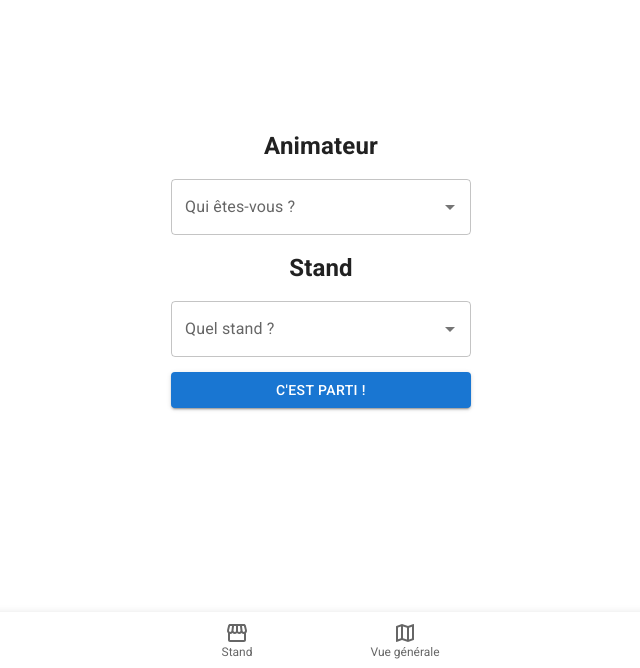
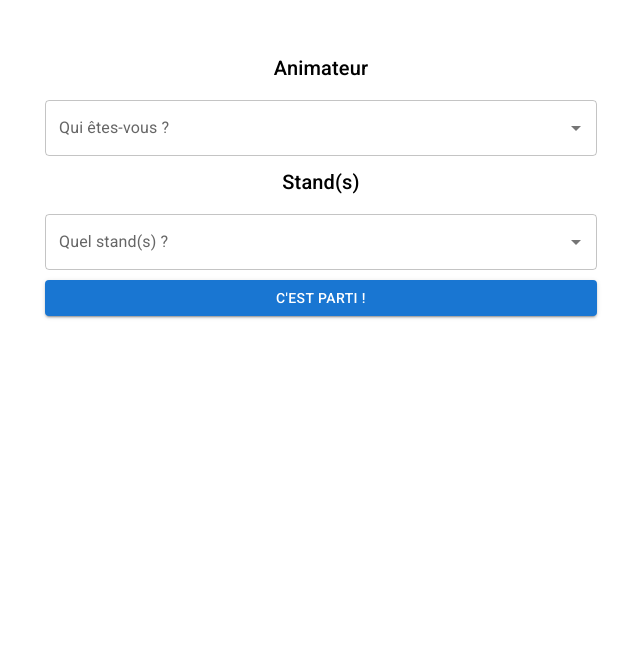
Before and after one commit to JoAnisky/rotation-app-frontend, a React (Vite) app: page /animateur in a window 1280 px wide. Shown: the part 132-800 px from the top of the page, without its empty margins (319-959 px from the left). Built offline with nearby package versions, Linux system fonts and the light colour scheme; no server answers.

Commit message:
Added new structure and update animator stands field

```diff
--- a/src/pages/Animator.tsx
+++ b/src/pages/Animator.tsx
@@ -1,29 +1,25 @@
 import React, { useState, useEffect } from "react";
-import { Autocomplete, Button, TextField } from "@mui/material";
-import PageContainer from "@/layouts/PageContainer";
+import { Autocomplete, Box, Button, Container, Grid, TextField, Typography } from "@mui/material";
 import Stand from "./Stand";
 import useFetch from "@/hooks/useFetch";
 import { useLocalStorage } from "@/hooks/useLocalStorage";
-import { STANDS_API , ANIMATOR_API } from "@/routes/api/";
+import { STANDS_API, ANIMATOR_API, ACTIVITY_API } from "@/routes/api/";
+import { IStand } from "@/types/ActivityInterface";
+import NavbarUp from "@/components/NavbarUp";
+import useActiveComponent from "@/hooks/useActiveComponent";
+import NavbarDown from "@/components/NavbarDown";
+import GeneralView from "./GeneralView";
 
 interface IAnimator {
   id: number;
   name: string;
+  stands?: IStand[] | null;
 }
 
-interface IStand {
-  id: number;
-  name: string;
-  is_competitive: boolean;
-  animator: string | null;
-  activity: {
-    id: number;
-  };
-}
 // Type for the selected animator state
-interface ISelectedValue {
-  id: number;
-  name: string;
+interface UpdateAnimatorStandsData {
+  animator: number;
+  stands: IStand[];
 }
 
 const Animator: React.FC = () => {
@@ -34,23 +30,16 @@ const Animator: React.FC = () => {
   const [errorMessage, setErrorMessage] = useState<string | null>(null);
 
   const [animators, setAnimators] = useState<IAnimator[]>([]);
-  const [selectedAnimator, setSelectedAnimator] =
-    useState<ISelectedValue | null>(null); // State for the selected Animator
+  const [selectedAnimator, setSelectedAnimator] = useState<IAnimator | null>(null); // State for the selected Animator
 
   const [stands, setStands] = useState<IStand[]>([]);
-  const [selectedStand, setSelectedStand] = useState<ISelectedValue | null>(
-    null
-  ); // State for the selected stand
+  const [selectedStands, setSelectedStands] = useState<IStand[]>([]); // State for the selected stand
 
   // Fetch animators Data for option list display
-  const [fetchedAnimatorsData, animatorsLoading] = useFetch<IAnimator[]>(
-    ANIMATOR_API.animators
-  );
+  const [fetchedAnimatorsData, animatorsLoading] = useFetch<IAnimator[]>(ANIMATOR_API.animators);
 
   // Fetch stands Data for option list display
-  const [fetchedStandsData, standsLoading] = useFetch<IStand[]>(
-    STANDS_API.stands
-  );
+  const [fetchedStandsData, standsLoading] = useFetch<IStand[]>(ACTIVITY_API.getActivityStands(15));
 
   const getSelectedStand = () => {
     try {
@@ -65,18 +54,18 @@ const Animator: React.FC = () => {
   useEffect(() => {
     const storedStand = getSelectedStand();
     if (storedStand) {
-      setSelectedStand(storedStand);
+      setSelectedStands(storedStand);
       // If a stored stand is found, we assume that the animator-stand association has already been set
       setAnimatorStandSetted(true);
     }
-  }, [])
+  }, []);
 
   // Add a function to handle changing the selection
   const handleChangeSelection = () => {
     setAnimatorStandSetted(false);
     // Optionally clear selectedAnimator and selectedStand if you want to reset the selection entirely
     setSelectedAnimator(null);
-    setSelectedStand(null);
+    setSelectedStands([]);
     // Clear the stored data from local storage
     setItem(null); // Adjust based on how your useLocalStorage hook handles removing items
   };
@@ -100,128 +89,138 @@ const Animator: React.FC = () => {
   }, [fetchedStandsData]);
 
   useEffect(() => {
-    if (selectedStand) {
-      setItem(JSON.stringify(selectedStand));
+    if (selectedStands) {
+      setItem(JSON.stringify(selectedStands));
     }
-  }, [setItem, selectedStand]);
+  }, [setItem, selectedStands]);
 
-
+  const handleSelectedStands = () => {
+    if (selectedStands && selectedAnimator) {
+      console.log(selectedStands);
+      updateAnimatorStands({
+        animator: selectedAnimator.id,
+        stands: selectedStands
+      });
+      setErrorMessage(null);
+    } else {
+      // console.log("Stand or Animator not selected");
+      setErrorMessage("Merci de choisi un nom et un stand !");
+    }
+  };
   /**
    * Update the stand in Database
    */
-  const updateStand = async (updateData: {
-    standId: number;
-    animator: number;
-  }) => {
+  const updateAnimatorStands = async (updateData: UpdateAnimatorStandsData) => {
     const options = {
       method: "PUT",
       headers: { "Content-Type": "application/json" },
-      body: JSON.stringify({ animator: updateData.animator }),
+      body: JSON.stringify(updateData.stands)
     };
 
     try {
-      const response = await fetch(
-        STANDS_API.standById(updateData.standId.toString()),
-        options
-      );
+      const response = await fetch(ANIMATOR_API.setAnimatorStands(updateData.animator), options);
       if (!response.ok) {
         throw new Error(`HTTP error! status: ${response.status}`);
       }
       // update is ok
-      if (response.status == 204) {
+
       // For component Stand display
       setAnimatorStandSetted(true);
-
-      }
     } catch (error) {
-      console.error(`Failed to update activity: `, error);
-      setErrorMessage("Erreur attribution du stand")
+      console.error(`Failed to update animator: `, error);
+      setErrorMessage("Erreur attribution du stand");
       // update application state to reflect the error or display an error message
     }
   };
 
+  const { setActiveComponent, renderActiveComponent } = useActiveComponent({
+    defaultComponent: "Stand",
+    components: {
+      Stand: <Stand />,
+      GeneralVieuw: <GeneralView />
+    }
+  });
+
   return (
-    <>
-      {animatorStandSetted ? (
-        <>
-          <Stand
-            role="Animateur"
-            standName={selectedStand?.name}
-            handleChangeSelection={handleChangeSelection}
-            animatorStandSetted={animatorStandSetted}
-          />
-        </>
-      ) : (
-        <PageContainer
-          role="Animateur"
-          handleChangeSelection={handleChangeSelection}
-          animatorStandSetted={animatorStandSetted}
+    <Container sx={{ display: "flex", flexDirection: "column", height: "100vh", padding: "0" }}>
+      {/* If animator has not yet selected his stand(s) */}
+      {!animatorStandSetted ? (
+        <Container
+          component="main"
+          maxWidth="sm"
+          sx={{
+            marginTop: 2,
+            display: "flex",
+            flexDirection: "column",
+            alignItems: "center",
+            width: "85%",
+            p: 2, // Padding général pour l'intérieur du conteneur
+            height: "75vh",
+            justifyContent: "center",
+            gap: "10px"
+          }}
         >
-          <h2>Animateur</h2>
+          <Grid item xs={12} sx={{ width: "100%" }}>
+            <Typography variant="h6" component="h1" sx={{ mb: 2, textAlign: "center" }}>
+              Animateur
+            </Typography>
             <Autocomplete
               disablePortal
               id="animator-autocomplete"
               options={animators}
-            getOptionLabel={(option) => option.name}
+              getOptionLabel={option => option.name}
               // returns the string to display for each option
               // use the onChange prop to handle the selection, you can
               onChange={(event, value: IAnimator | null) => {
                 // Update the selectedAnimator state with the id and name of the selected animator
-              setSelectedAnimator(
-                value ? { id: value.id, name: value.name } : null
-              );
+                setSelectedAnimator(value ? { id: value.id, name: value.name } : null);
               }}
               loading={animatorsLoading} // Set the loading prop based loading state
               loadingText="Chargement..." // loading text
               noOptionsText="Aucune option" // text displayed when there are no options
-            sx={{ width: 300 }}
-            renderInput={(params) => (
-              <TextField {...params} label="Qui êtes-vous ?" />
-            )}
+              renderInput={params => <TextField {...params} label="Qui êtes-vous ?" />}
             />
-          <h2>Stand</h2>
+          </Grid>
+          <Grid item xs={12} sx={{ width: "100%" }}>
+            <Typography variant="h6" component="h1" sx={{ mb: 2, textAlign: "center" }}>
+              Stand(s)
+            </Typography>
 
             <Autocomplete
               disablePortal
+              multiple
               id="stand-autocomplete"
               options={stands}
-            getOptionLabel={(option) => option.name}
-            onChange={(event, value: IStand | null) => {
-              setSelectedStand(
-                value ? { id: value.id, name: value.name } : null
-              );
-            }}
+              getOptionLabel={option => option.name}
+              onChange={(event, value) => setSelectedStands(value)}
               loading={standsLoading}
               loadingText="Chargement..."
               noOptionsText="Aucune option"
-            sx={{ width: 300 }}
-            renderInput={(params) => (
-              <TextField {...params} label="Quel stand ?" />
-            )}
+              renderInput={params => <TextField {...params} label="Quel stand(s) ?" />}
             />
+          </Grid>
 
-          <Button
-            variant="contained"
-            sx={{ minWidth: 300 }}
-            onClick={() => {
-              if (selectedStand && selectedAnimator) {
-                updateStand({
-                  standId: selectedStand.id,
-                  animator: selectedAnimator.id,
-                });
-                setErrorMessage(null)
-              } else {
-                // console.log("Stand or Animator not selected");
-                setErrorMessage("Merci de choisi un nom et un stand !")
-              }
-            }}
-          >
+          <Grid item xs={12} sx={{ width: "100%" }}>
+            <Button sx={{ width: "100%" }} variant="contained" onClick={handleSelectedStands}>
               C'est parti !
             </Button>
-          {errorMessage && <p style={{color: "red"}}>{errorMessage}</p>}
-        </PageContainer>
+            {errorMessage && <p style={{ color: "red" }}>{errorMessage}</p>}
+          </Grid>
+        </Container>
+      ) : (
+        <>
+          {/* Animator and stand are setted */}
+          <NavbarUp
+            role={"Animateur"}
+            animatorName={selectedAnimator && selectedAnimator.name}
+            handleChangeSelection={() => handleChangeSelection?.()}
+            animatorStandSetted={animatorStandSetted}
+          />
+          {renderActiveComponent()}
+          <NavbarDown setActiveComponent={setActiveComponent} isAdmin={false} />
+        </>
       )}
-    </>
+    </Container>
   );
 };
 
```
Lines whose indentation alone changed are shown as unchanged.
